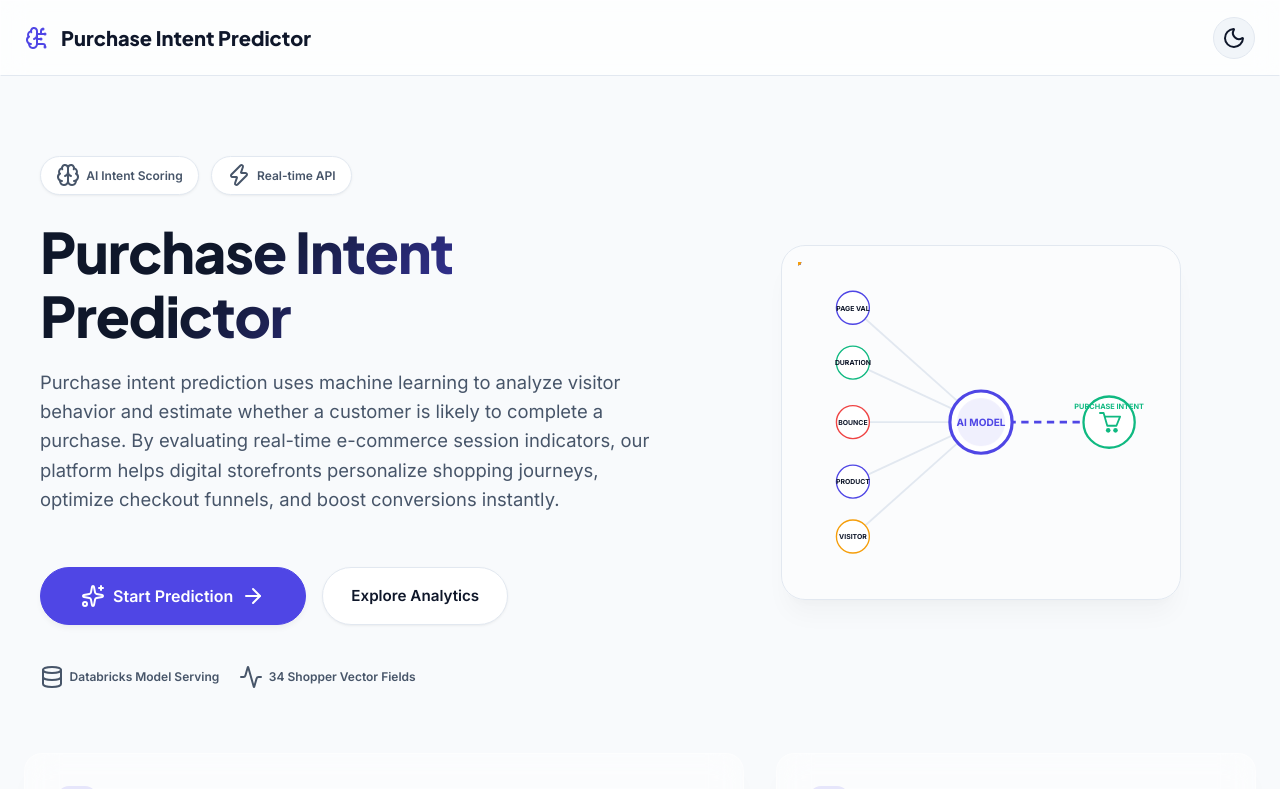
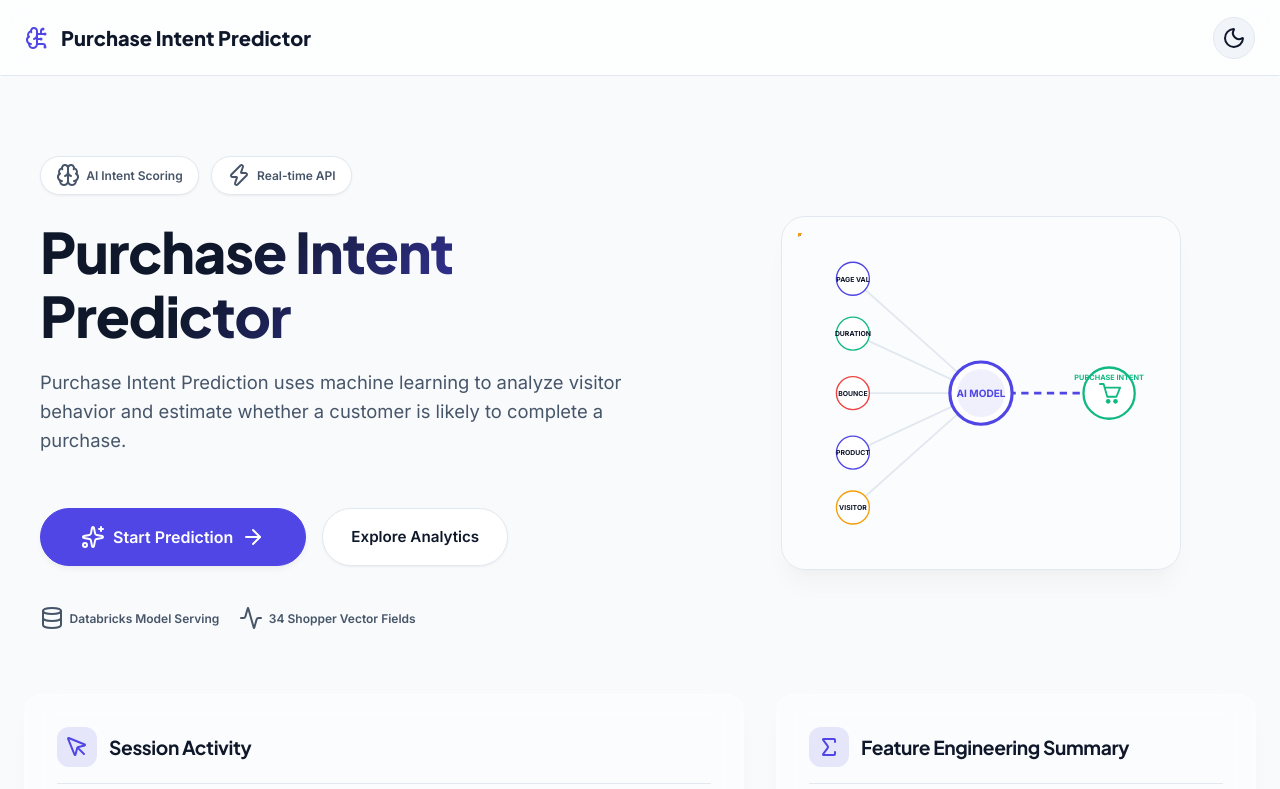
Before and after one commit to mohitsharmaa21/Purchase-Intent-Predictor, a React (Vite) app: page / in a window 1280 px wide. Shown: the top 789 px of the page. Built offline with nearby package versions, Linux system fonts and the light colour scheme.

Commit message:
UpdateDescriptionAndREADME

```diff
--- a/src/components/Hero.jsx
+++ b/src/components/Hero.jsx
@@ -24,7 +24,7 @@ export default function Hero({ onStartClick }) {
           </h1>
 
           <p className="hero-subtitle" style={{ textAlign: 'left', maxWidth: 'none' }}>
-            Purchase intent prediction uses machine learning to analyze visitor behavior and estimate whether a customer is likely to complete a purchase. By evaluating real-time e-commerce session indicators, our platform helps digital storefronts personalize shopping journeys, optimize checkout funnels, and boost conversions instantly.
+            Purchase Intent Prediction uses machine learning to analyze visitor behavior and estimate whether a customer is likely to complete a purchase.
           </p>
 
           <div style={{ display: 'flex', gap: '1rem', flexWrap: 'wrap', marginTop: '1rem' }}>
```
Also changed, not shown: 1 other file (tests, documents, lock files or other folders).
